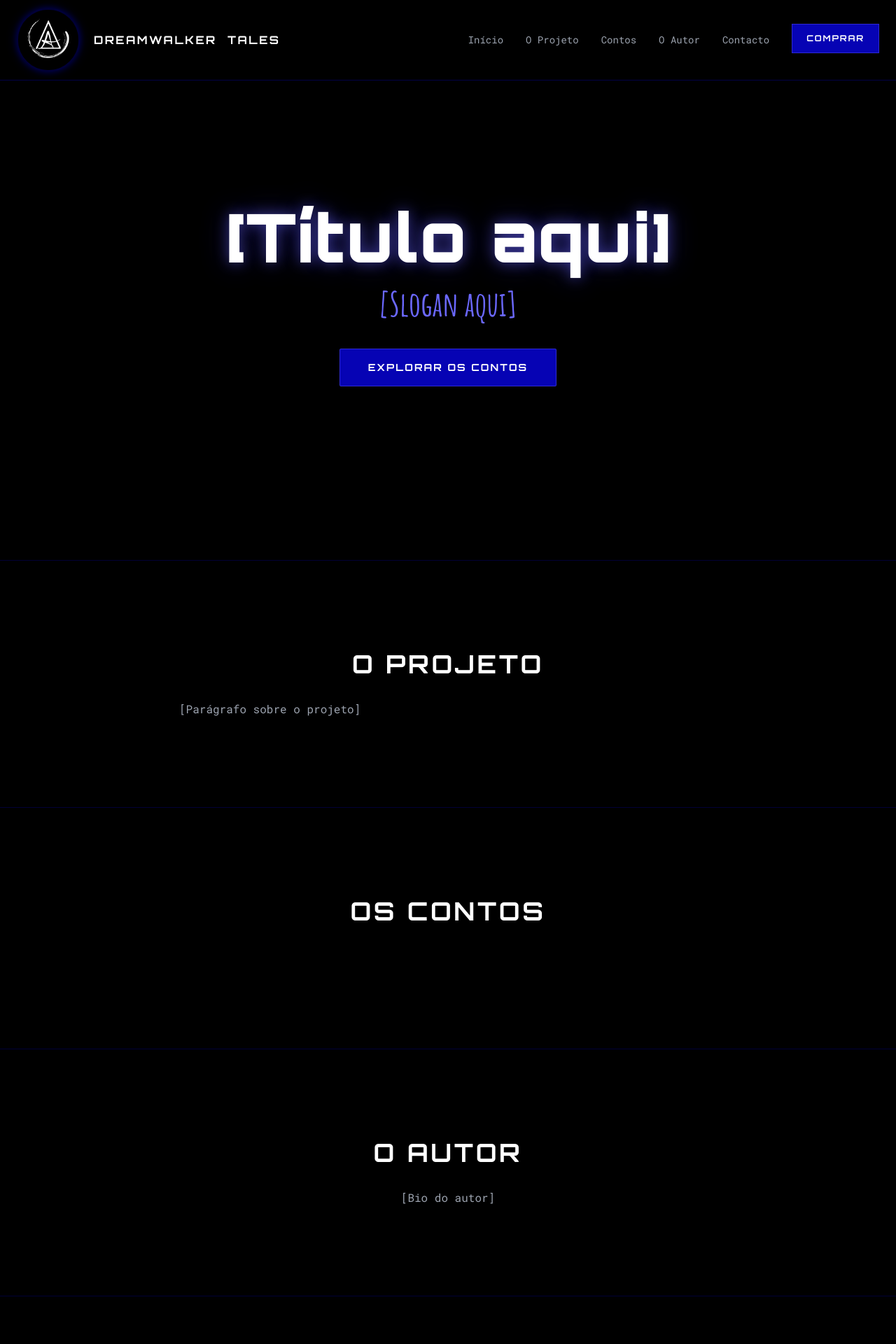
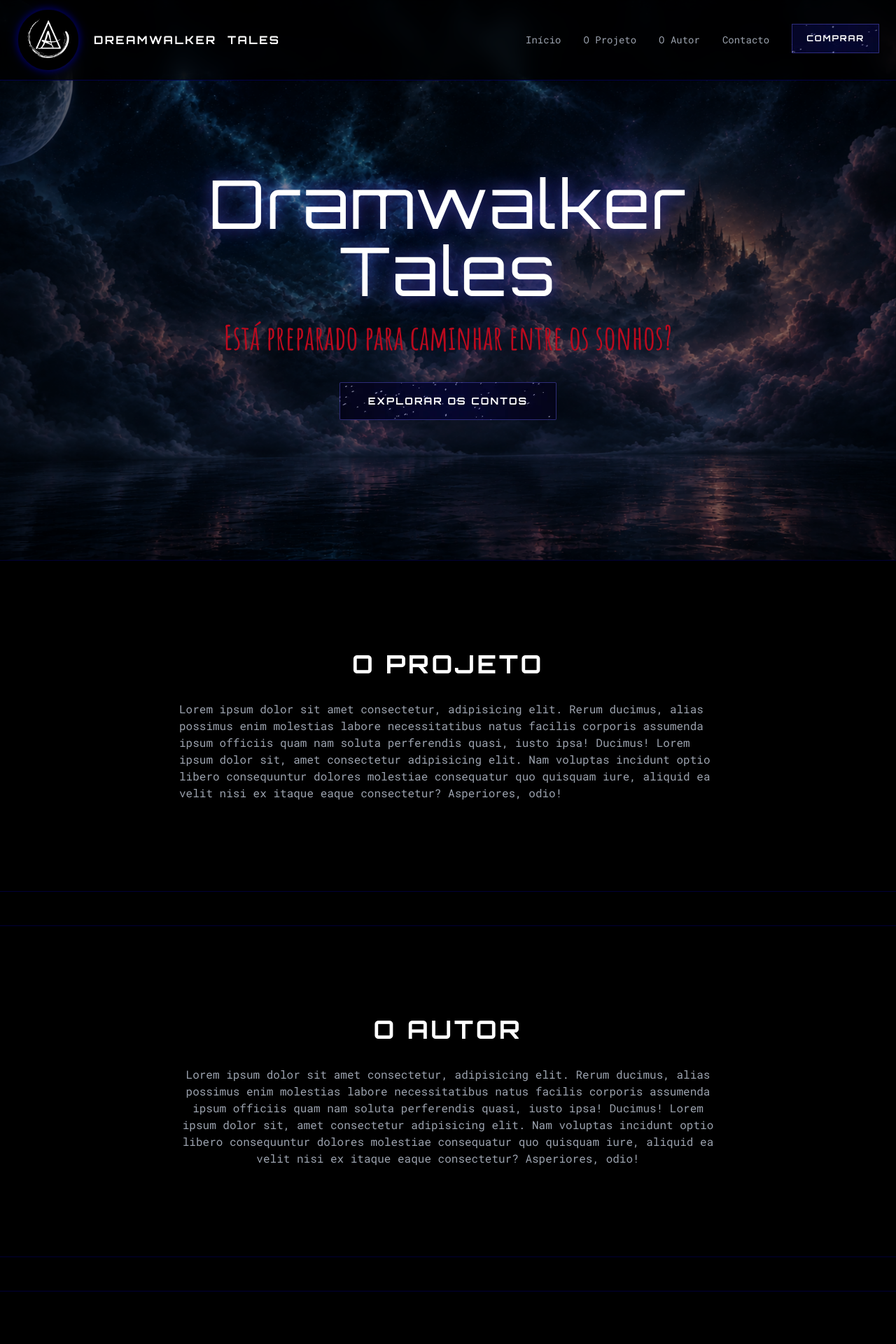
Before and after one commit to mrld-rodor/dreamwalker, a Flask app: page / in a window 1280 px wide. Shown: the top 1920 px of the page at 70% size. Run offline with Flask 3, Linux system fonts and the light colour scheme; some libraries are stand-ins or nearby versions.

Commit message:
feat: base structure of landing page

```diff
--- a/static/css/style.css
+++ b/static/css/style.css
@@ -80,7 +80,17 @@
 /* ---------- BASE ---------- */
 html {
   scroll-behavior: smooth;
-  scroll-padding-top: 5rem;
+}
+
+@media (min-width: 768px) {
+  #inicio,
+  #projeto,
+  #contos,
+  #autor,
+  #comprar,
+  #contacto {
+    scroll-margin-top: 115px;
+  }
 }
 
 body {
@@ -89,6 +99,24 @@ body {
   font-family: var(--font-mono);
   -webkit-font-smoothing: antialiased;
 }
+
+body::before {
+  content: '';
+  position: fixed;
+  inset: 0;
+  z-index: -1;
+  pointer-events: none;
+
+  background-image: url('../img/background.png');
+  background-size: cover;
+  background-position: center;
+  background-repeat: no-repeat;
+  background-attachment: fixed;
+
+  /* Escurecimento para o texto por cima ficar legível */
+  filter: brightness(0.55) saturate(1.1);
+}
+
 
 /* ---------- SCROLLBAR ---------- */
 ::-webkit-scrollbar { width: 8px; }
@@ -283,7 +345,7 @@ body {
 ============================================================ */
 .hero-title {
   font-family: var(--font-orbitron);
-  font-weight: 900;
+  font-weight: 400;
   letter-spacing: 0.05em;
   line-height: 1.1;
   text-shadow:
@@ -294,7 +356,7 @@ body {
 .hero-slogan {
   font-family: var(--font-amatic);
   font-weight: 700;
-  color: var(--dw-blue-bright);
+  color: var(--dw-red);
 }
 
 .section-title {
@@ -325,7 +387,10 @@ body {
   display: inline-block;
   overflow: hidden;
   isolation: isolate;
-  background: var(--dw-blue-deep);
+  background-color: var(--dw-blue-deep);
+  background-image: url('../img/star_button.webp');
+  background-position: center;
+  background-repeat: no-repeat;
   color: var(--dw-white);
   border: 1px solid rgba(107, 104, 255, 0.4);
   font-family: var(--font-orbitron);
--- a/templates/index.html
+++ b/templates/index.html
@@ -40,7 +40,6 @@
       <ul class="hidden md:flex items-center gap-6 lg:gap-8 text-sm">
         <li><a href="#inicio"  class="nav-link">Início</a></li>
         <li><a href="#projeto" class="nav-link">O Projeto</a></li>
-        <li><a href="#contos"  class="nav-link">Contos</a></li>
         <li><a href="#autor"   class="nav-link">O Autor</a></li>
         <li><a href="#contacto" class="nav-link">Contacto</a></li>
         <li><a href="#comprar" class="btn-primary nav-cta">COMPRAR</a></li>
@@ -55,10 +54,9 @@
     </nav>
 
     <!-- Menu mobile -->
-    <ul id="mobile-menu" class="hidden md:hidden flex-col gap-4 px-6 pb-5 pt-2 text-sm border-t border-deep-30">
+    <ul id="mobile-menu" class="hidden md:hidden flex-col gap-3 px-6 pb-5 pt-2 text-sm border-t border-deep-30">
       <li><a href="#inicio"  class="mobile-link">Início</a></li>
       <li><a href="#projeto" class="mobile-link">O Projeto</a></li>
-      <li><a href="#contos"  class="mobile-link">Contos</a></li>
       <li><a href="#autor"   class="mobile-link">O Autor</a></li>
       <li><a href="#contacto" class="mobile-link">Contacto</a></li>
       <li><a href="#comprar" class="btn-primary nav-cta">COMPRAR</a></li>
@@ -87,10 +85,10 @@
     <section id="inicio" class="min-h-screen flex items-center justify-center px-4 sm:px-6 pt-28 pb-16">
       <div class="max-w-4xl text-center">
         <h1 class="hero-title text-4xl sm:text-6xl md:text-7xl lg:text-8xl tracking-wide mb-6">
-          [Título aqui]
+          Dramwalker Tales
         </h1>
         <p class="hero-slogan text-3xl sm:text-4xl md:text-5xl mb-10">
-          [Slogan aqui]
+          Está preparado para caminhar entre os sonhos?
         </p>
         <a href="#contos" class="btn-primary text-xs sm:text-sm px-8 sm:px-10 py-4 rounded-sm">
           EXPLORAR OS CONTOS
@@ -101,27 +99,18 @@
     <!-- ============================================================
          2. O PROJETO
     ============================================================ -->
-    <section id="projeto" class="py-16 sm:py-24 md:py-32 px-4 sm:px-6 border-t border-deep-30">
+    <section id="projeto" class="bg-black py-16 sm:py-24 md:py-32 px-4 sm:px-6 border-t border-b border-deep-30">
       <div class="max-w-3xl mx-auto">
         <h2 class="section-title text-2xl sm:text-3xl md:text-4xl mb-8 text-center">
           O PROJETO
         </h2>
         <div class="body-text text-sm sm:text-base space-y-4">
-          <p>[Parágrafo sobre o projeto]</p>
-        </div>
-      </div>
-    </section>
-
-    <!-- ============================================================
-         3. OS CONTOS
-    ============================================================ -->
-    <section id="contos" class="py-16 sm:py-24 md:py-32 px-4 sm:px-6 border-t border-deep-30">
-      <div class="max-w-7xl mx-auto">
-        <h2 class="section-title text-2xl sm:text-3xl md:text-4xl mb-12 text-center">
-          OS CONTOS
-        </h2>
-        <div class="grid grid-cols-1 md:grid-cols-2 lg:grid-cols-3 gap-6 sm:gap-8">
-          <!-- Cards aqui (próxima etapa) -->
+          <p>Lorem ipsum dolor sit amet consectetur, adipisicing elit. Rerum ducimus,
+            alias possimus enim molestias labore necessitatibus natus facilis corporis
+            assumenda ipsum officiis quam nam soluta perferendis quasi, iusto ipsa! Ducimus!
+            Lorem ipsum dolor sit, amet consectetur adipisicing elit. Nam voluptas incidunt
+            optio libero consequuntur dolores molestiae consequatur quo quisquam iure, aliquid
+            ea velit nisi ex itaque eaque consectetur? Asperiores, odio!</p>
         </div>
       </div>
     </section>
@@ -129,13 +118,18 @@
     <!-- ============================================================
          4. O AUTOR
     ============================================================ -->
-    <section id="autor" class="py-16 sm:py-24 md:py-32 px-4 sm:px-6 border-t border-deep-30">
+    <section id="autor" class="bg-black mt-12 py-16 sm:py-24 md:py-32 px-4 sm:px-6 border-t border-b border-deep-30">
       <div class="max-w-3xl mx-auto text-center">
         <h2 class="section-title text-2xl sm:text-3xl md:text-4xl mb-8">
           O AUTOR
         </h2>
         <p class="body-text text-sm sm:text-base">
-          [Bio do autor]
+          Lorem ipsum dolor sit amet consectetur, adipisicing elit. Rerum ducimus,
+          alias possimus enim molestias labore necessitatibus natus facilis corporis
+          assumenda ipsum officiis quam nam soluta perferendis quasi, iusto ipsa! Ducimus!
+          Lorem ipsum dolor sit, amet consectetur adipisicing elit. Nam voluptas incidunt
+          optio libero consequuntur dolores molestiae consequatur quo quisquam iure, aliquid
+          ea velit nisi ex itaque eaque consectetur? Asperiores, odio!
         </p>
       </div>
     </section>
@@ -143,13 +137,15 @@
     <!-- ============================================================
          5. COMPRAR
     ============================================================ -->
-    <section id="comprar" class="py-16 sm:py-24 md:py-32 px-4 sm:px-6 border-t border-deep-30">
+    <section id="comprar" class="bg-black mt-12 py-16 sm:py-24 md:py-32 px-4 sm:px-6 border-t border-b border-deep-30">
       <div class="max-w-2xl mx-auto text-center">
         <h2 class="cta-title text-4xl sm:text-5xl md:text-6xl mb-6">
           Pronto para mergulhar?
         </h2>
         <p class="body-text mb-10 text-sm sm:text-base">
-          [Texto CTA]
+          lorem ipsum dolor sit amet consectetur, adipisicing elit. Rerum ducimus,
+          alias possimus enim molestias labore necessitatibus natus facilis corporis
+          assumenda ipsum officiis quam nam soluta perferendis quasi, iusto ipsa!
         </p>
         <a href="#" class="btn-primary text-xs sm:text-sm px-10 sm:px-12 py-4 rounded-sm">
           COMPRAR AGORA
@@ -160,7 +156,7 @@
     <!-- ============================================================
          6. CONTACTO
     ============================================================ -->
-    <section id="contacto" class="py-16 sm:py-24 md:py-32 px-4 sm:px-6 border-t border-deep-30">
+    <section id="contacto" class="bg-black mt-12 py-16 sm:py-24 md:py-32 px-4 sm:px-6 border-t border-b border-deep-30">
       <div class="max-w-xl mx-auto">
         <h2 class="section-title text-2xl sm:text-3xl md:text-4xl mb-8 text-center">
           CONTACTO
@@ -184,7 +180,7 @@
   <!-- ============================================================
        FOOTER
   ============================================================ -->
-  <footer class="border-t border-deep py-10 px-4 sm:px-6">
+  <footer class="bg-black mt-12 border-t border-b border-deep py-10 px-4 sm:px-6">
     <div class="max-w-7xl mx-auto flex flex-col sm:flex-row items-center justify-between gap-4 text-xs text-gray-dw">
       <span>© 2026 Dreamwalker. Todos os direitos reservados.</span>
       <div class="flex gap-6">
```
Also changed, not shown: other parts of static/css/style.css (+44 -33 lines), static/img/background.png (added).
